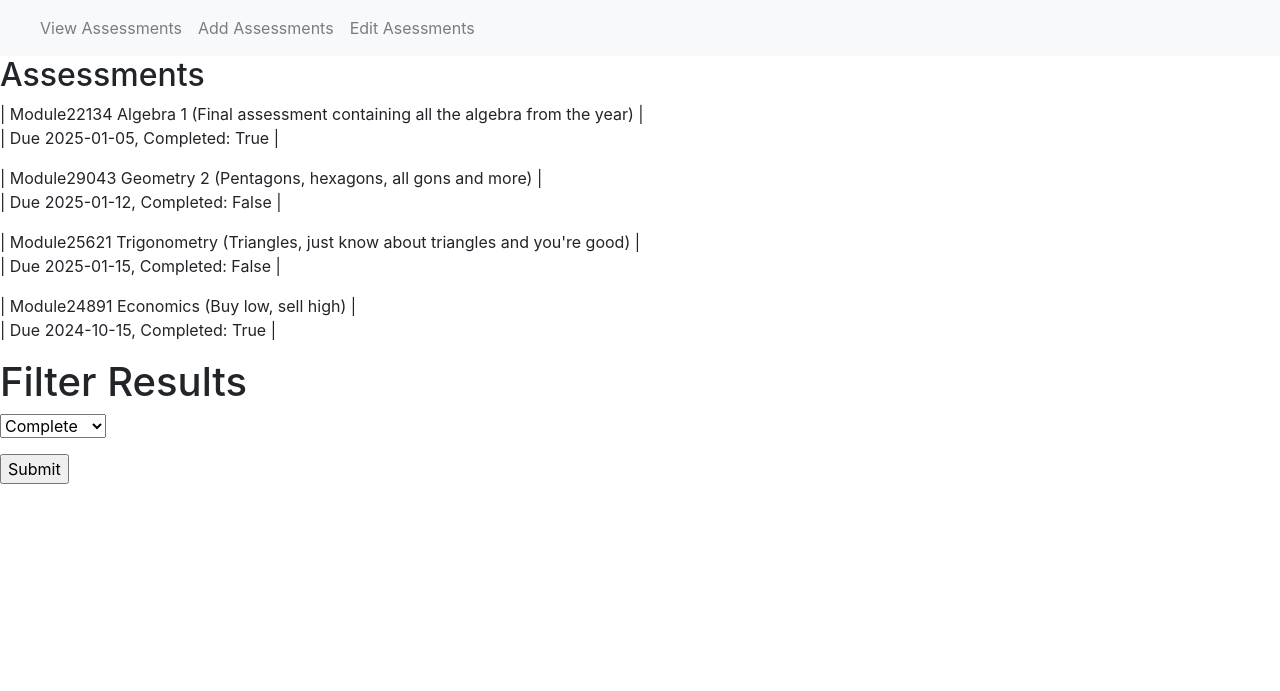
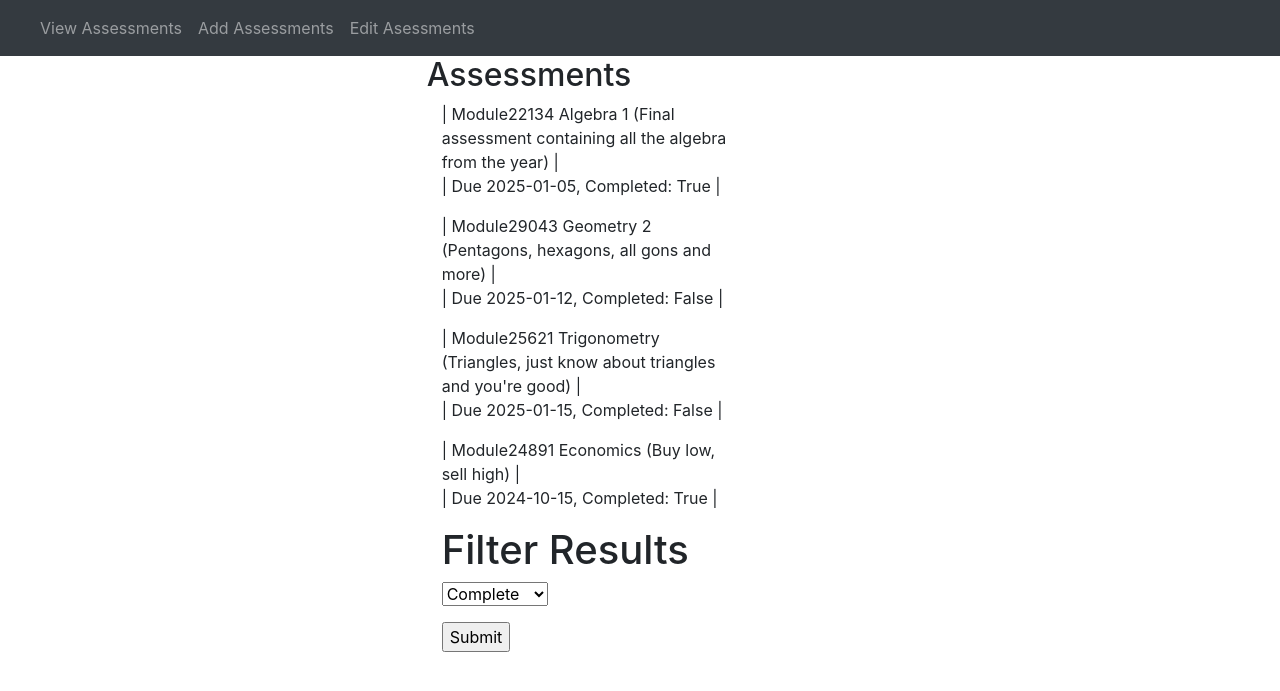
Before and after one commit to RufusJKM/webApplicationDevelopment, a Flask app: page / in a window 1280 px wide. Shown: the top 691 px of the page. Run offline with Flask 3, Linux system fonts and the light colour scheme; some libraries are stand-ins or nearby versions.

Commit message:
Adding style

```diff
--- a/Coursework_1/app/templates/base.html
+++ b/Coursework_1/app/templates/base.html
@@ -20,7 +20,7 @@
     </head>
     <body>
       <!-- Creates the navigation bar for the other views -->
-      <nav class="navbar navbar-expand-sm navbar-light bg-light">
+      <nav class="navbar navbar-expand-sm navbar-dark bg-dark">
         <a class="navbar-brand" href="#"></a>
         <button class="navbar-toggler" type="button" data-toggle="collapse" data-target="#navbarSupportedContent" aria-controls="navbarSupportedContent" aria-expanded="false" aria-label="Toggle navigation">
           <span class="navbar-toggler-icon"></span>
@@ -34,11 +34,26 @@
           </ul>
         </div>
       </nav>
+      <div class="container-fluid">
+        <div class="row">
+          <div class="col-4"></div>
+            <div class="col-3">
+              {% with messages = get_flashed_messages() %}
+                {% if messages %}
+                  {% for message in messages %}
+                  <div class="alert alert-success">
+                       {{ message }}
+                  </div>
+                  {% endfor %}
+
+                {% endif %}
+              {% endwith %}
+              {% block content %}{% endblock %}
+            </div>
+          </div>
+        </div>
 
       <!-- All page specific content here -->
-      <div>
-        {% block content %}{% endblock %}
-      </div>
       <script src="https://code.jquery.com/jquery-3.3.1.slim.min.js" integrity="sha384-q8i/X+965DzO0rT7abK41JStQIAqVgRVzpbzo5smXKp4YfRvH+8abtTE1Pi6jizo" crossorigin="anonymous"></script>
       <script src="https://cdnjs.cloudflare.com/ajax/libs/popper.js/1.14.6/umd/popper.min.js" integrity="sha384-wHAiFfRlMFy6i5SRaxvfOCifBUQy1xHdJ/yoi7FRNXMRBu5WHdZYu1hA6ZOblgut" crossorigin="anonymous"></script>
       <script src="https://stackpath.bootstrapcdn.com/bootstrap/4.2.1/js/bootstrap.min.js" integrity="sha384-B0UglyR+jN6CkvvICOB2joaf5I4l3gm9GU6Hc1og6Ls7i6U/mkkaduKaBhlAXv9k" crossorigin="anonymous"></script>
--- a/Coursework_1/app/templates/home.html
+++ b/Coursework_1/app/templates/home.html
@@ -1,6 +1,8 @@
 {% extends "base.html" %}
 {% block content %}
-    <h2> Assessments </h2>
+    <div class="row">
+        <div class="left"><h2> Assessments </h2></div>
+    </div>
     <!-- Prints each assessment onto the page -->
     {% for a in assessments %}
         <div><p>| Module{{ a.module_code }} {{ a.title }} ({{ a.description }}) |</br>| Due {{ a.deadline_date }}, Completed: {{ a.completed }} |</p></div>
```
Also changed, not shown: Coursework_1/app/static/assessmentStyleSheet.css (line endings or trailing spaces).
